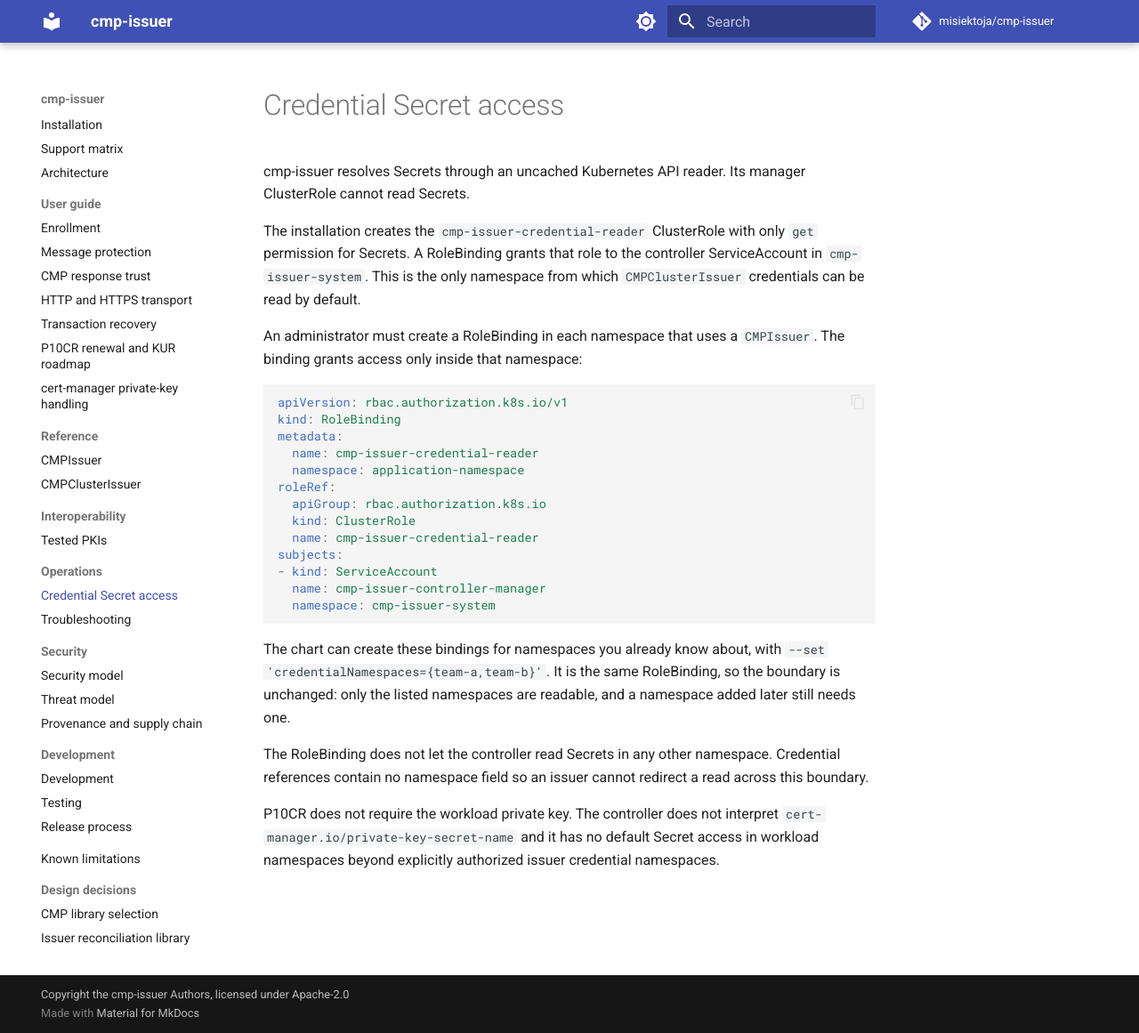
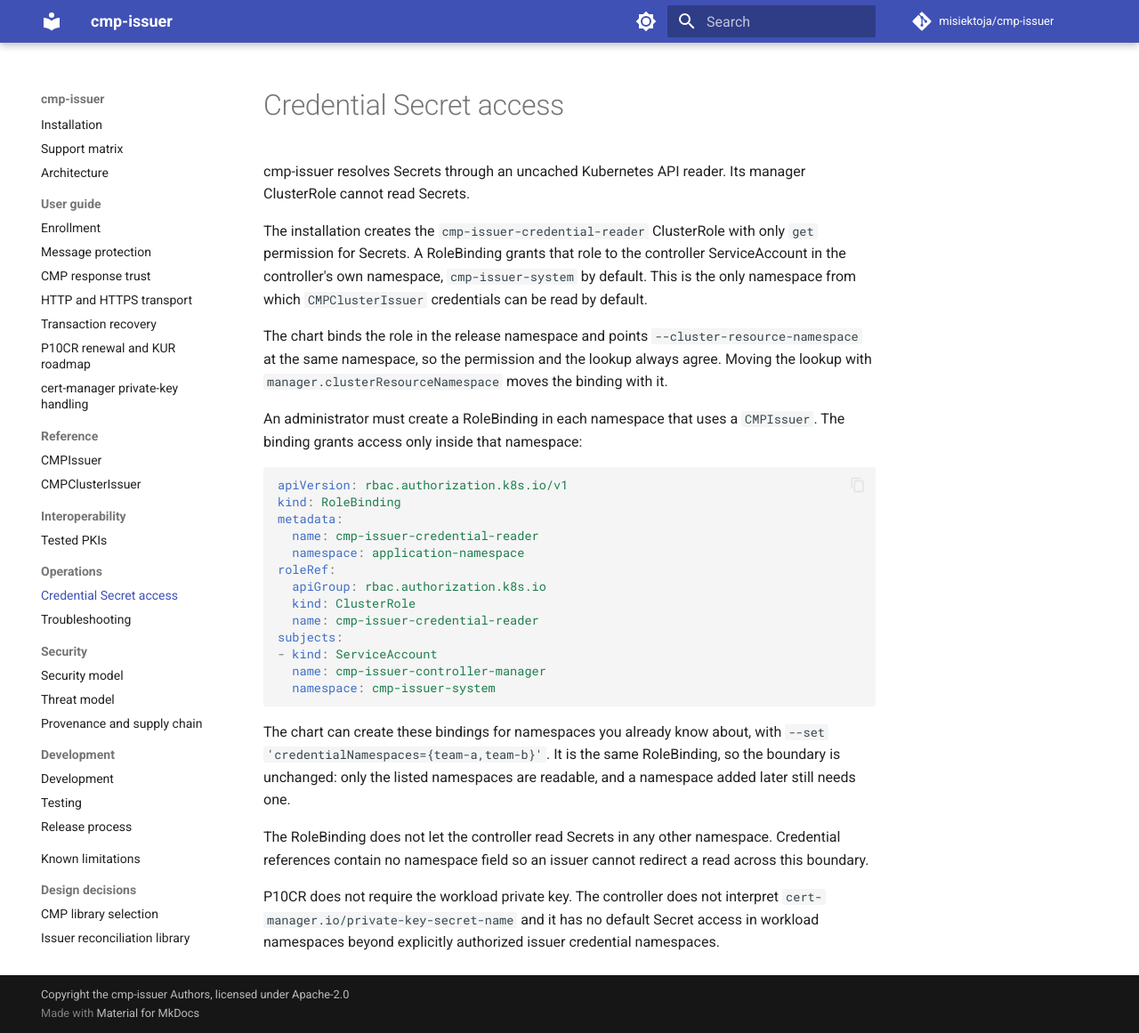
Before and after one commit to misiektoja/cmp-issuer, an MkDocs documentation site: the page built from docs/operations/secret-access.md, in a window 1280 px wide and 1161 px high. Shown: the whole window at 89% size. Built offline with MkDocs 1.6.1 and Material for MkDocs 9.7.7, drawn with Linux system fonts in a browser that asks for light colours; comment, search, counter and statistics services are not loaded.

Commit message:
docs(operations): state that the credential binding follows the release namespace

```diff
--- a/docs/operations/secret-access.md
+++ b/docs/operations/secret-access.md
@@ -2,7 +2,9 @@
 
 cmp-issuer resolves Secrets through an uncached Kubernetes API reader. Its manager ClusterRole cannot read Secrets.
 
-The installation creates the `cmp-issuer-credential-reader` ClusterRole with only `get` permission for Secrets. A RoleBinding grants that role to the controller ServiceAccount in `cmp-issuer-system`. This is the only namespace from which `CMPClusterIssuer` credentials can be read by default.
+The installation creates the `cmp-issuer-credential-reader` ClusterRole with only `get` permission for Secrets. A RoleBinding grants that role to the controller ServiceAccount in the controller's own namespace, `cmp-issuer-system` by default. This is the only namespace from which `CMPClusterIssuer` credentials can be read by default.
+
+The chart binds the role in the release namespace and points `--cluster-resource-namespace` at the same namespace, so the permission and the lookup always agree. Moving the lookup with `manager.clusterResourceNamespace` moves the binding with it.
 
 An administrator must create a RoleBinding in each namespace that uses a `CMPIssuer`. The binding grants access only inside that namespace:
 
```
